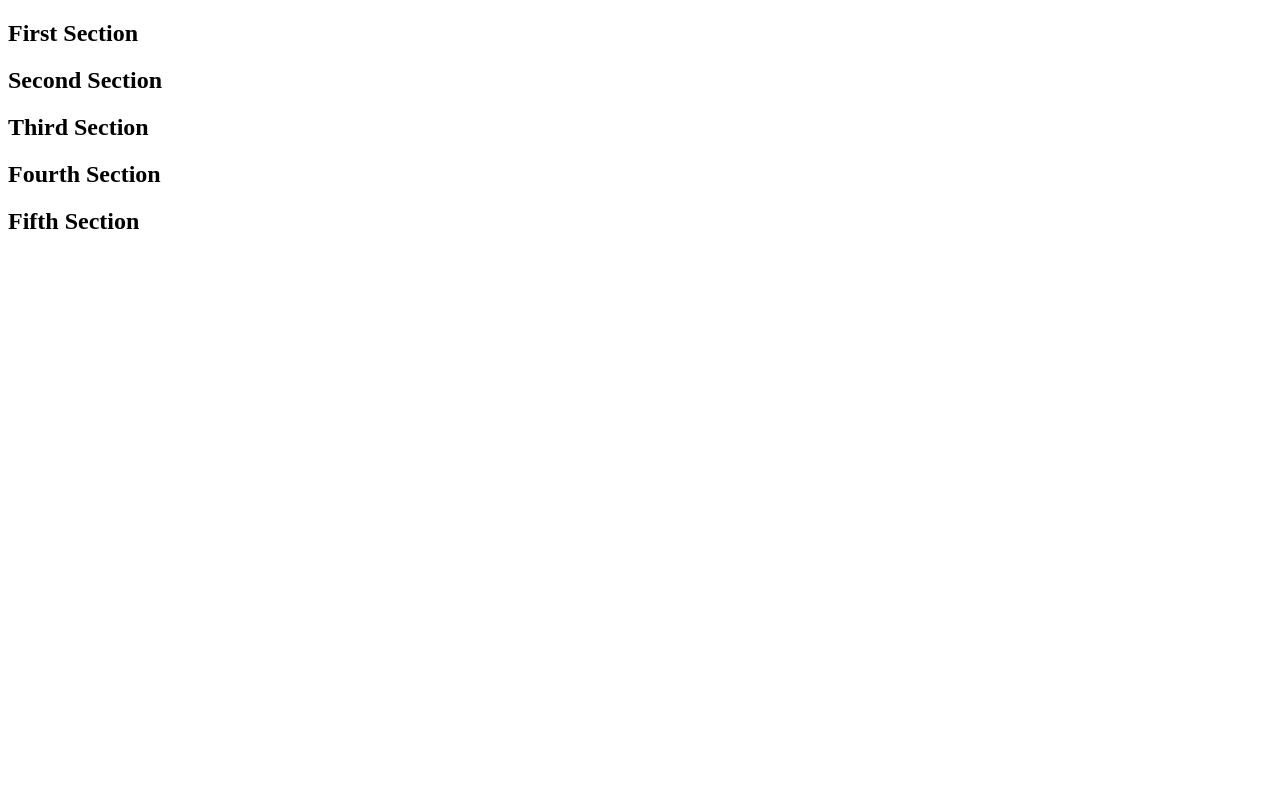
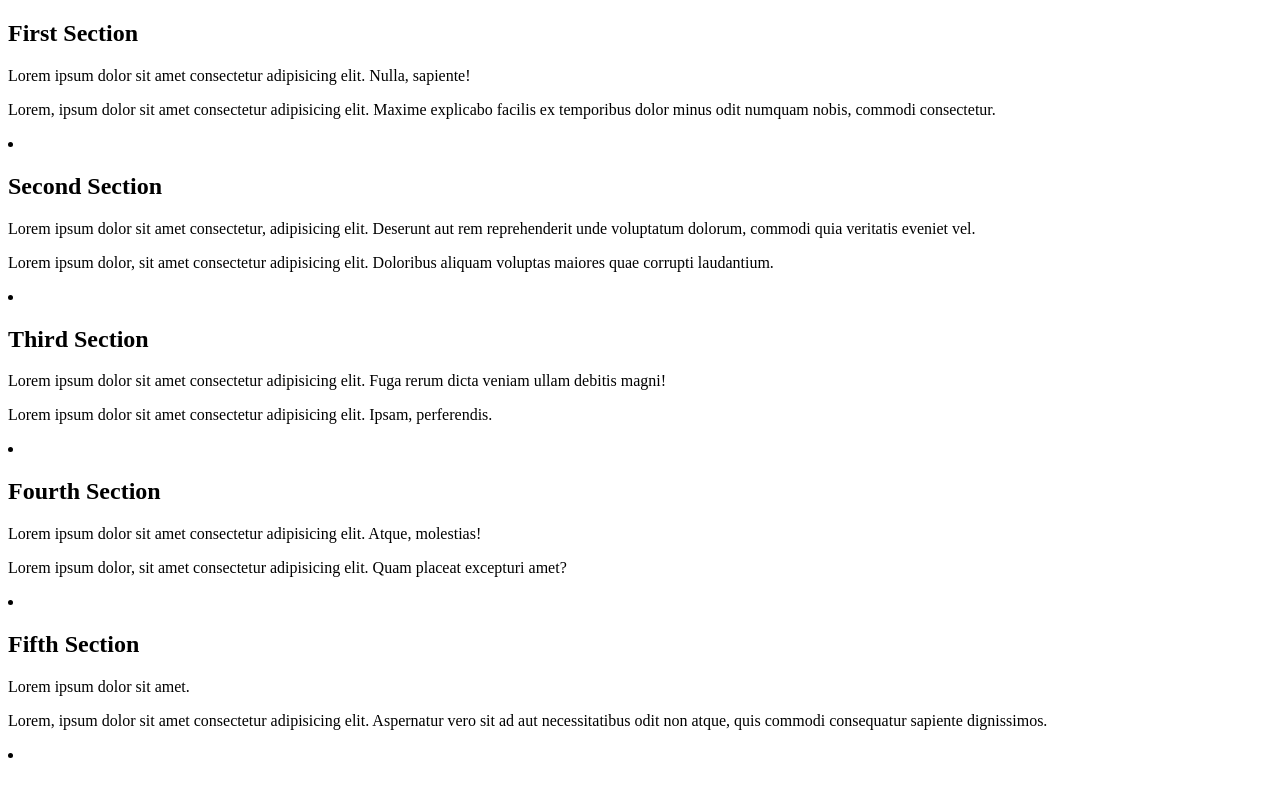
Before and after one commit to Chike1990/Juventino_Chibuike_Trials_Project, a plain HTML site: page index.html in a window 1280 px wide. Drawn offline with Linux system fonts and the light colour scheme.

Commit message:
[ADD] Added li elements and nav element also added text to p elements

```diff
--- a/index.html
+++ b/index.html
@@ -1,5 +1,6 @@
 <!DOCTYPE html>
 <html lang="en">
+
 <head>
   <meta charset="UTF-8">
   <title>Fork Me! FCC: Test Suite Template</title>
@@ -13,46 +14,56 @@
       <header>
         <h1>First Section</h1>
       </header>
-        <p></p>
-        <p></p>
+      <p>Lorem ipsum dolor sit amet consectetur adipisicing elit. Nulla, sapiente!</p>
+      <p>Lorem, ipsum dolor sit amet consectetur adipisicing elit. Maxime explicabo facilis ex temporibus dolor minus
+        odit numquam nobis, commodi consectetur.</p>
       <code></code>
+      <li></li>
     </section>
 
     <section class="main-section" id="second_section">
       <header>
         <h1>Second Section</h1>
       </header>
-    <p></p>
-    <p></p>
+      <p>Lorem ipsum dolor sit amet consectetur, adipisicing elit. Deserunt aut rem reprehenderit unde voluptatum
+        dolorum, commodi quia veritatis eveniet vel.</p>
+      <p>Lorem ipsum dolor, sit amet consectetur adipisicing elit. Doloribus aliquam voluptas maiores quae corrupti
+        laudantium.</p>
       <code></code>
+      <li></li>
     </section>
 
     <section class="main-section" id="third_section">
       <header>
         <h1>Third Section</h1>
       </header>
-    <p></p>
-    <p></p>
+      <p>Lorem ipsum dolor sit amet consectetur adipisicing elit. Fuga rerum dicta veniam ullam debitis magni!</p>
+      <p>Lorem ipsum dolor sit amet consectetur adipisicing elit. Ipsam, perferendis.</p>
       <code></code>
+      <li></li>
     </section>
 
     <section class="main-section" id="fourth_section">
       <header>
         <h1>Fourth Section</h1>
       </header>
-    <p></p>
-    <p></p>
+      <p>Lorem ipsum dolor sit amet consectetur adipisicing elit. Atque, molestias!</p>
+      <p>Lorem ipsum dolor, sit amet consectetur adipisicing elit. Quam placeat excepturi amet?</p>
       <code></code>
+      <li></li>
     </section>
 
     <section class="main-section" id="fifth_section">
       <header>
         <h1>Fifth Section</h1>
       </header>
-    <p></p>
-    <p></p>
+      <p>Lorem ipsum dolor sit amet.</p>
+      <p>Lorem, ipsum dolor sit amet consectetur adipisicing elit. Aspernatur vero sit ad aut necessitatibus odit non
+        atque, quis commodi consequatur sapiente dignissimos.</p>
       <code></code>
+      <li></li>
     </section>
+    <nav id="navbar"></nav>
 
   </main>
   <!--
@@ -67,6 +78,7 @@
     - The freeCodeCamp Team
 
     -->
-    <script  src="js/index.js"></script>
+  <script src="js/index.js"></script>
 </body>
+
 </html>
```
Lines whose indentation alone changed are shown as unchanged.
